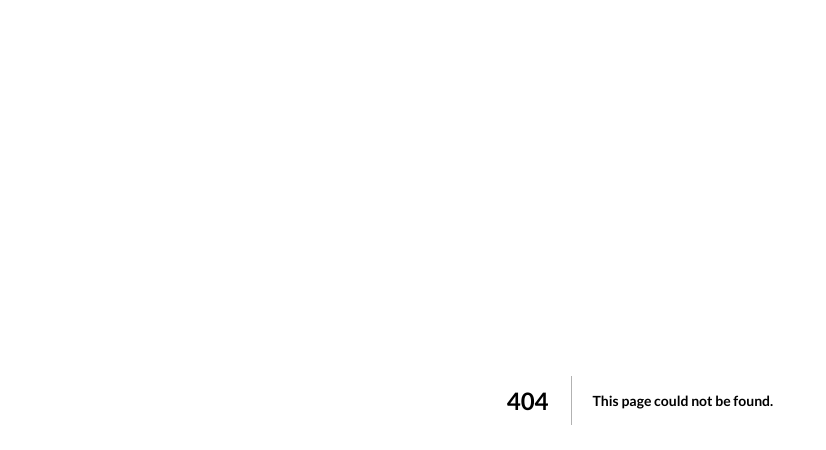
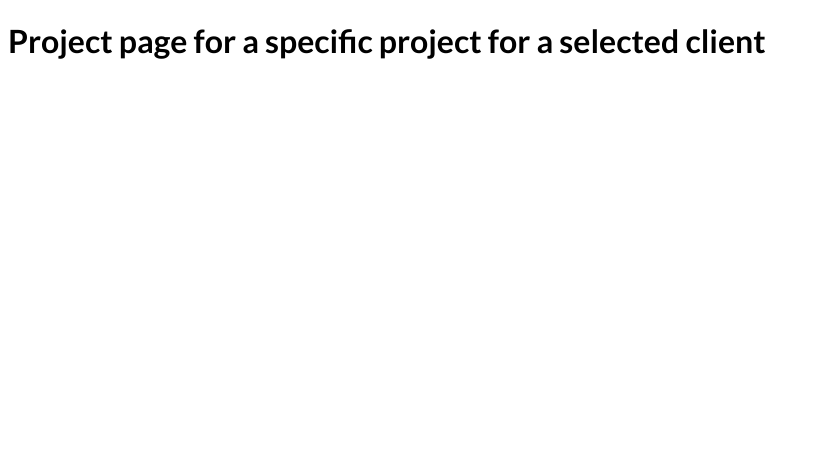
Before and after one commit to kpirabaharan/Next-JS, a Next.js app in the folder section-3-file-based-routing/: page /clients/1/1 in a window 1280 px wide. Before the commit this address had no page. Shown: the top 450 px of the page, without its empty margins (0-826 px from the left). Built offline with nearby package versions, Linux system fonts and the light colour scheme.

Commit message:
Section 3: Nested Dynamic Routes
Signed-off-by: Keeshigan Pirabaharan <kpirabaharan3@gmail.com>

```diff
--- /dev/null
+++ b/section-3-file-based-routing/pages/clients/[id]/[clientProjectId].js
@@ -0,0 +1,15 @@
+import React from 'react';
+import { useRouter } from 'next/router';
+
+const SelectedClientProjectPage = () => {
+  const router = useRouter();
+
+  console.log(router.query);
+  return (
+    <div>
+      <h1>Project page for a specific project for a selected client</h1>
+    </div>
+  );
+};
+
+export default SelectedClientProjectPage;
```
Also changed, not shown: section-3-file-based-routing/pages/clients/[id]/index.js (added, +11 -0 lines), section-3-file-based-routing/pages/clients/index.js (added, +11 -0 lines).
